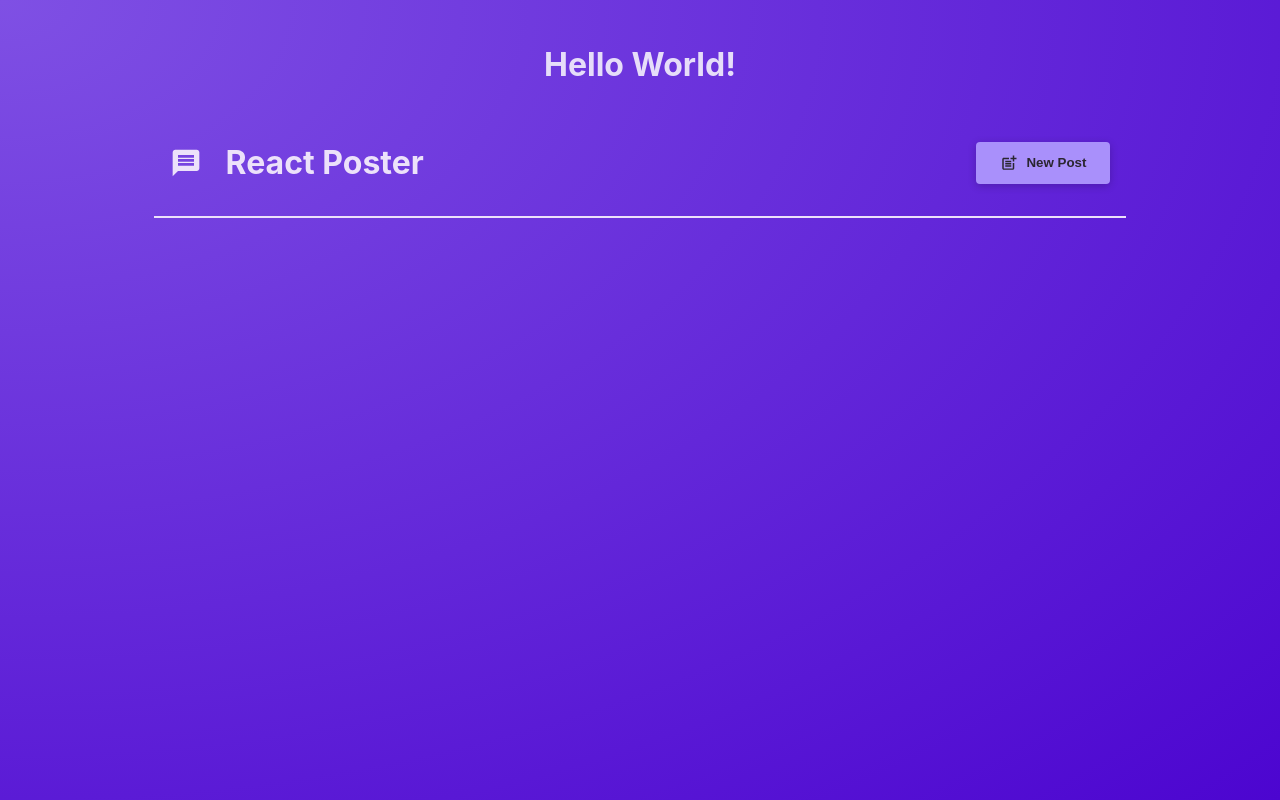
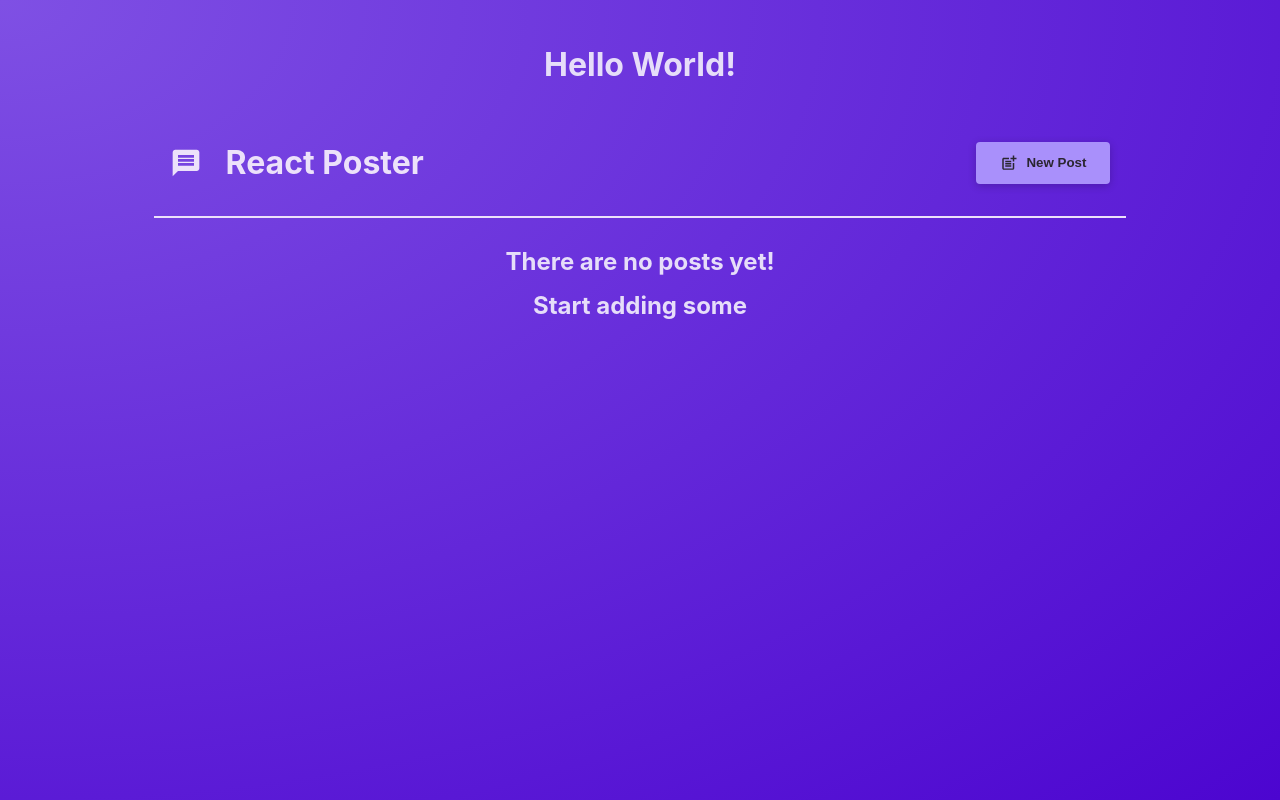
Before and after one commit to jaswanthsai7/Vite-React, a React (Vite) app in the folder vite-react-poster/: page / in a window 1280 px wide. Built offline with nearby package versions, Linux system fonts and the light colour scheme.

Commit message:
made list to display data

```diff
--- a/vite-react-poster/src/components/Header.jsx
+++ b/vite-react-poster/src/components/Header.jsx
@@ -1,8 +1,8 @@
 import React from "react";
-import { MdPostAdd, MdMessage } from 'react-icons/md';
+import { MdPostAdd, MdMessage } from "react-icons/md";
 import classes from "./Header.module.css";
 
-export default function Header({onCreatePost}) {
+export default function Header({ onCreatePost }) {
   return (
     <header className={classes.header}>
       <h1 className={classes.logo}>
--- a/vite-react-poster/src/components/NewPost.jsx
+++ b/vite-react-poster/src/components/NewPost.jsx
@@ -25,7 +25,7 @@ export default function NewPost(props) {
       body: enteredBody,
       author: enteredName,
     };
-    props.addPostHandler(postData)
+    props.addPostHandler(postData);
     console.log(postData);
     props.onCancel();
   }
--- a/vite-react-poster/src/components/PostList.jsx
+++ b/vite-react-poster/src/components/PostList.jsx
@@ -24,11 +24,17 @@ export default function PostList({ isPosting, onStopPosting }) {
     <>
       {isPosting && modalContent}
 
-      <ul className={classes.posts}>
-        {posts.map((data, i) => (
-          <Post key={i} author={data.author} body={data.body} />
-        ))}
-      </ul>
+      {posts.length > 0 ? (
+        <ul className={classes.posts}>
+          {posts.map((data, i) => (
+            <Post key={i} author={data.author} body={data.body} />
+          ))}
+        </ul>
+      ) : (
+        <div>
+          <h2>There are no posts yet!</h2> <h2>Start adding some</h2>
+        </div>
+      )}
     </>
   );
 }
```
